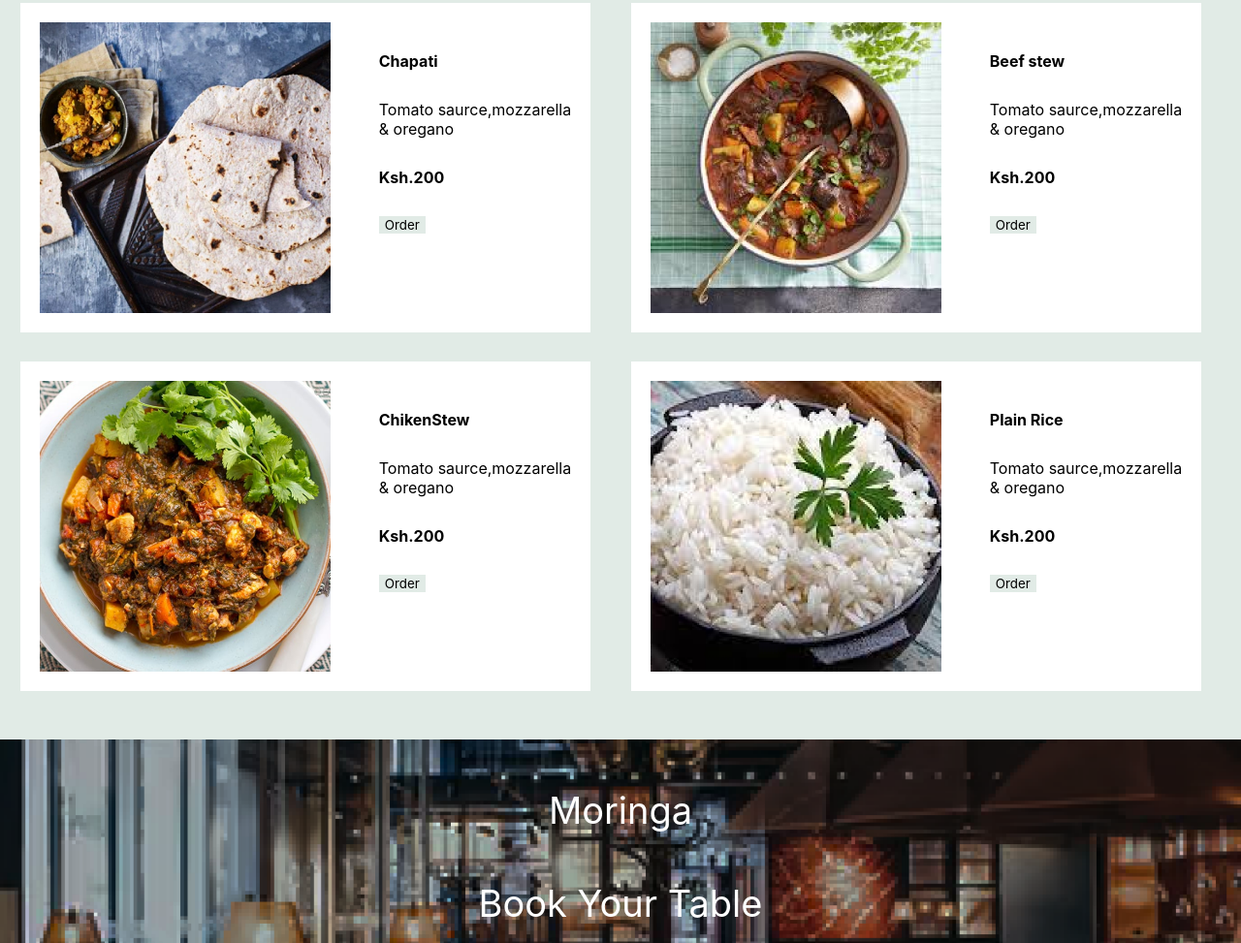
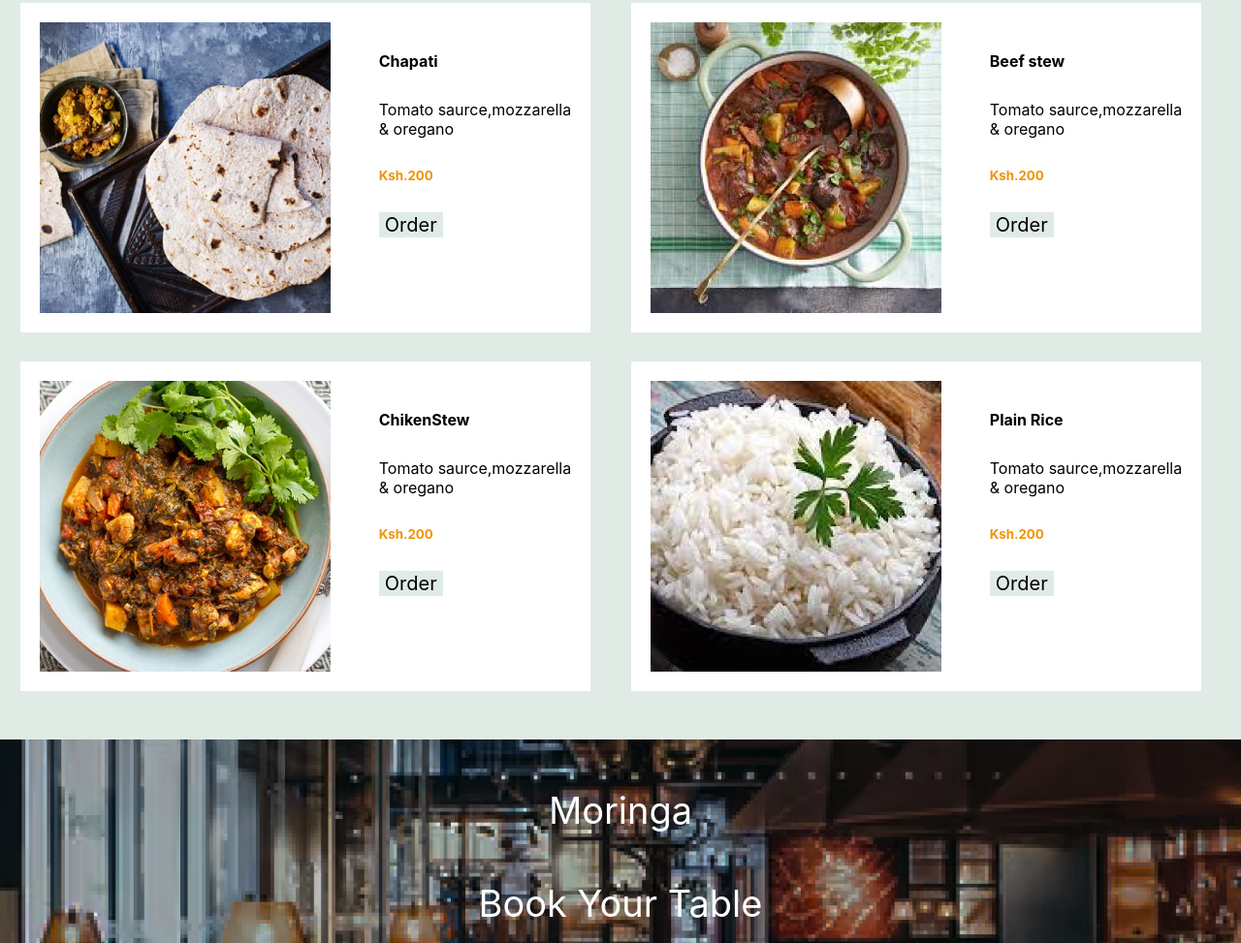
Before and after one commit to EsauKip/Letuce-Eat, a plain HTML site: page index.html in a window 1280 px wide. Shown: the part 1914-2887 px from the top of the page at 97% size. Drawn offline with Linux system fonts and the light colour scheme.

Commit message:
change header color

```diff
--- a/index.css
+++ b/index.css
@@ -152,11 +152,15 @@ nav a{
     margin-top: 30px;
     color: black;
 }
+.main h5{
+    margin-top: 30px;
+}
 .main button{
     margin-top: 30px;
     background-color:#E1EBE6 ;
     color: black;
     border: none;
+    font-size: 20px;
 }.down{
     background-image: url(Resource/image8.png);
     padding-bottom: 300px;
--- a/index.html
+++ b/index.html
@@ -88,7 +88,7 @@
                       <div>
                         <h4>Chapati</h4>
                       <P>Tomato saurce,mozzarella<br>& oregano </P>
-                      <h4>Ksh.200</h4>
+                      <h5>Ksh.200</h5>
                       <button>Order</button>
                     </div>
                     </div>
@@ -98,7 +98,7 @@
                       <div>
                         <h4>Beef stew</h4>
                       <P>Tomato saurce,mozzarella<br>& oregano </P>
-                      <h4>Ksh.200</h4>
+                      <h5>Ksh.200</h5>
                       <button>Order</button>
                     </div>
                     </div>
@@ -108,7 +108,7 @@
                       <div>
                         <h4>ChikenStew</h4>
                       <P>Tomato saurce,mozzarella<br>& oregano </P>
-                      <h4>Ksh.200</h4>
+                      <h5>Ksh.200</h5>
                       <button>Order</button>
                     </div>
                     </div>
@@ -118,7 +118,7 @@
                       <div>
                        <h4>Plain Rice</h4>
                       <P>Tomato saurce,mozzarella<br>& oregano </P>
-                      <h4>Ksh.200</h4>
+                      <h5>Ksh.200</h5>
                       <button>Order</button>
                       </div>
                     </div>
```
